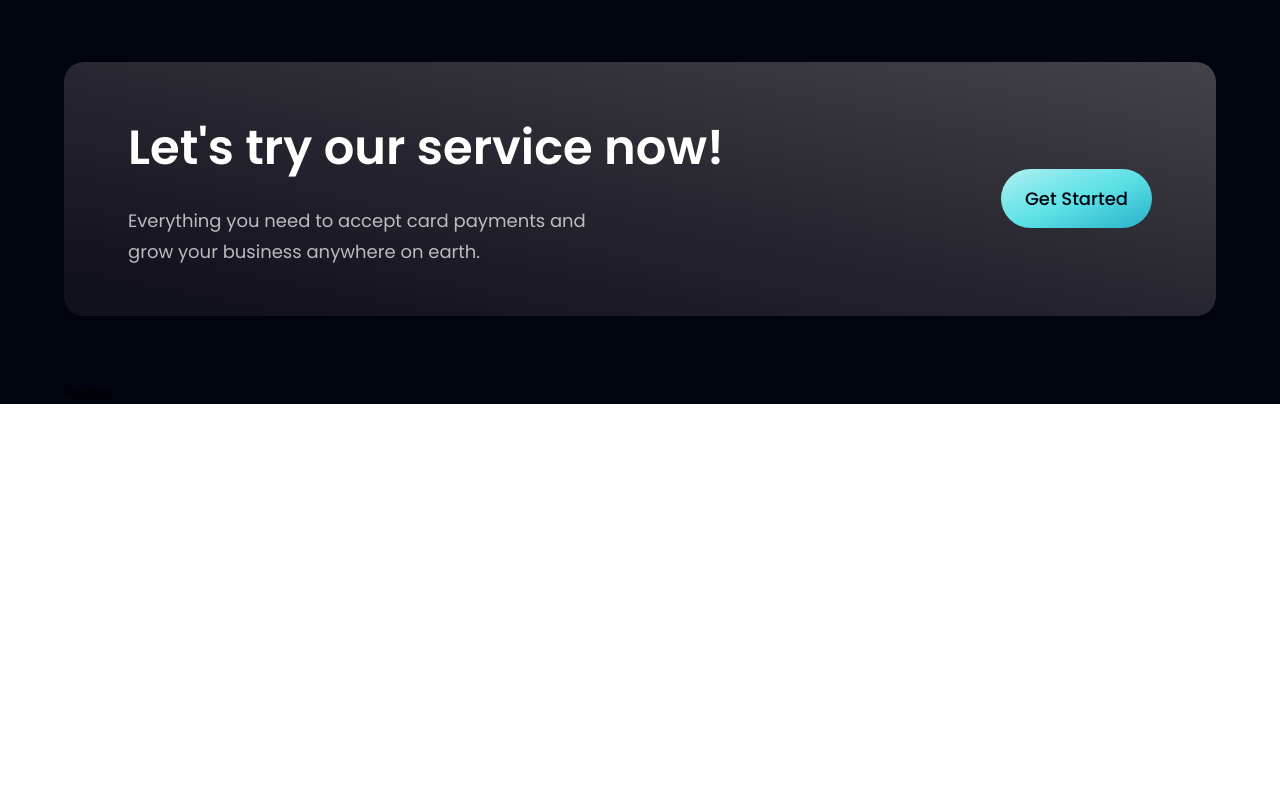
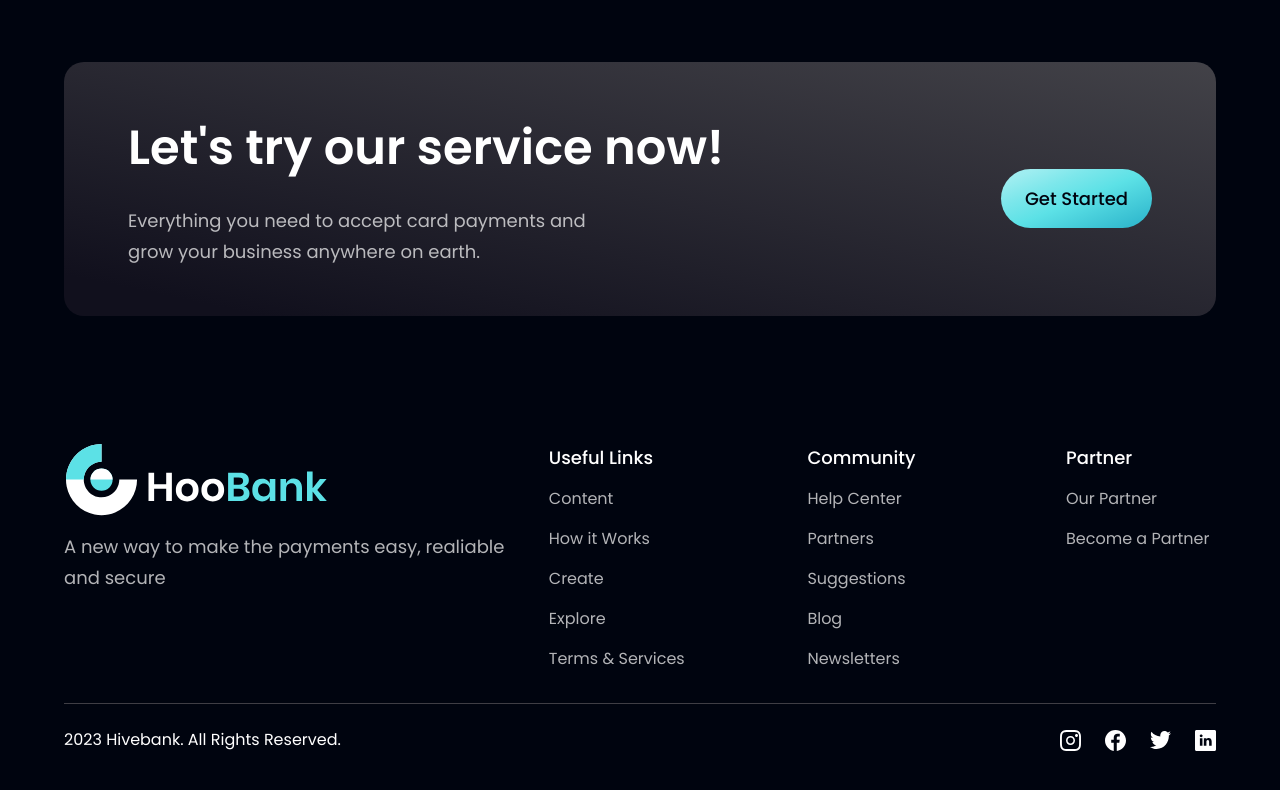
Before and after one commit to alexkiriungi/Hive, a React (Vite) app in the folder hive_app/: page / in a window 1280 px wide. Shown: the part 3978-4768 px from the top of the page. Before the commit the page ends 4382 px from the top, so only its background shows below. Built offline with nearby package versions, Linux system fonts and the light colour scheme.

Commit message:
Final touches

```diff
--- a/hive_app/src/components/Footer.jsx
+++ b/hive_app/src/components/Footer.jsx
@@ -1,9 +1,68 @@
-import React from 'react'
+import styles from "../style";
+import { logo } from "../assets";
+import { footerLinks, socialMedia } from "../constants";
 
-const Footer = () => {
-  return (
-    <div>Footer</div>
-  )
-}
+const Footer = () => (
+  <section className={`${styles.flexCenter} ${styles.
+  paddingY} flex-col`}>
+    <div className={`${styles.flexStart} md:flex-row
+    flex-col mb-8 w-full`}>
+      <div className="flex-1 flex flex-col justify-start
+      mr-10">
+        <img
+        src={logo}
+        alt="The Hive"
+        className="w-[266px] h-[72px] object-contain"
+         />
+         <p className={`${styles.paragraph} mt-4 max-w-
+         [310px]`}>A new way to make the payments easy,
+         realiable and secure</p>
+      </div>
 
-export default Footer
+      <div className="flex-[1.5] w-full flex flex-row
+      justify-between flex-wrap md:mt-0 mt-10">
+        {footerLinks.map((footerLink) => (
+          <div key={footerLink.key} className="flex
+          flex-col ss:my-0 my-4 min-w-[150px]">
+            <h4 className="font-poppins font-medium
+            text-[18px] leading-[27px] text-white">
+              {footerLink.title}
+            </h4>
+            <ul className="list-none mt-4">
+              {footerLink.links.map((link, index)=> (
+                <li key={link.name}
+                className={`font-poppins font-normal
+                text-[16px] leading-[24px] text-dimWhite
+                hover:text-secondary cursor-pointer
+                ${index !== footerLink.links.length-1 ?
+                "mb-4" : "mb-0"}`}>
+                  {link.name}</li>
+              ))}
+            </ul>
+          </div>
+        ))}
+      </div>
+    </div>
+
+    <div className="w-full flex justify-between items-center
+    md:flex-row flex-col pt-6 border-t-[1px] border-t-[#3F3E45]">
+      <p className="font-poppins font-normal text-center
+       font-medium text-[18px]leading-[27px] text-white">
+        2023 Hivebank. All Rights Reserved.
+      </p>
+      <div className="flex flex-row md:mt-0 mt-6">
+          {socialMedia.map((social, index) => (
+            <img
+            key={social.id}
+            src={social.icon}
+            alt={social.id}
+            className={`w-[21px] h-[21px] object-contain
+            cursor-pointer ${index !== socialMedia.length
+              -1 ? "mr-6" : "mr-0"}`}/>
+          ))}
+      </div>
+    </div>
+  </section>
+)
+
+export default Footer;
```
